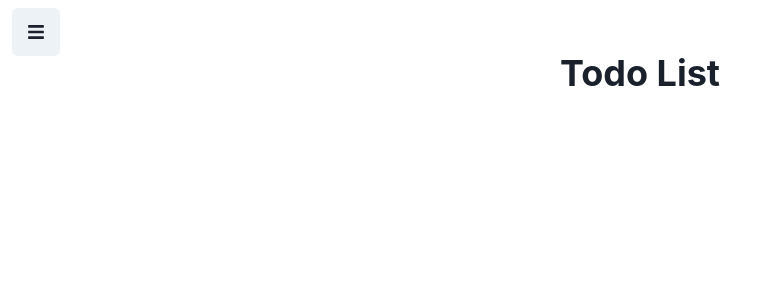
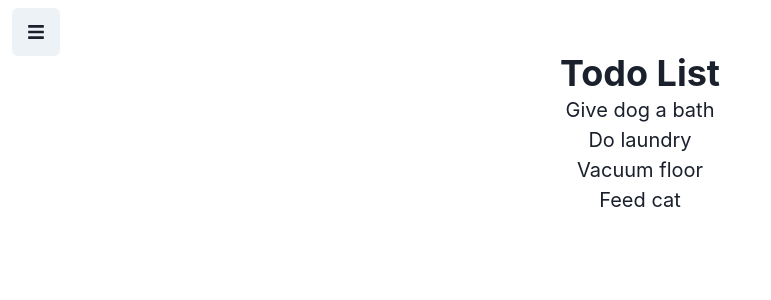
Before and after one commit to Brodypen/todo-app, a React (Create React App) app: page / in a window 1280 px wide. Shown: the top 300 px of the page, without its empty margins (0-771 px from the left). Built offline with nearby package versions, Linux system fonts and the light colour scheme.

Commit message:
Display todos!

```diff
--- a/src/App.tsx
+++ b/src/App.tsx
@@ -4,11 +4,11 @@ import {
   Box,
   theme,
   Flex,
-  Button,
   Heading,
-  Spacer,
+
 } from "@chakra-ui/react";
 import { DrawerButton } from "./features/Drawer/DrawerButton";
+import {Todos } from "./features/Todo/Todos"
 import data from "./data/data.json";
 
 export const App = () => {
@@ -16,6 +16,7 @@ export const App = () => {
   const [todoProjects, setTodoProjects] = React.useState<string[]>([
     "Todo List",
   ]);
+
   const [selectProject, setSelectProject] = React.useState(0);
   const switchProjects = (project: string) => {
     console.log("HEYO SWITCH!")
@@ -42,6 +43,7 @@ export const App = () => {
   };
 
   return (
+
     <ChakraProvider theme={theme}>
       <Box textAlign="center" fontSize="xl" padding={3}>
         <Flex h="5vh" justify="space-between" align="center">
@@ -53,6 +55,7 @@ export const App = () => {
           />
         </Flex>{" "}
         <Heading>{todoProjects[selectProject]}</Heading>
+        <Todos todos={todoList}></Todos>
       </Box>
     </ChakraProvider>
   );
--- /dev/null
+++ b/src/features/Todo/Todo.tsx
@@ -0,0 +1,19 @@
+import React from 'react'
+type todo = {
+    id: string,
+    task: string,
+    "desc": string,
+    "proj": number
+    "date": string,
+    "complete": boolean,
+    "important": boolean,
+}
+interface TodoProps{
+    todo: todo;
+}
+
+export const Todo = ({todo, ...props}: TodoProps) => {
+  return (
+    <div>{todo.task}</div>
+  )
+}
--- /dev/null
+++ b/src/features/Todo/Todos.tsx
@@ -0,0 +1,27 @@
+import React, { useId } from "react";
+import { Todo } from "./Todo";
+interface TodosProps {
+  todos: any;
+}
+
+export const Todos = ({ todos, ...props }: TodosProps) => {
+  return (
+    <div>
+      {todos.map(
+        (
+          todo: {
+            id: string;
+            task: string;
+            desc: string;
+            proj: number;
+            date: string;
+            complete: boolean;
+            important: boolean;
+          }
+        ) => (
+          <Todo todo={todo} key={todo.id}></Todo>
+        )
+      )}
+    </div>
+  );
+};
```
Also changed, not shown: src/features/Todo/todos.tsx (deleted, +0 -9 lines).
